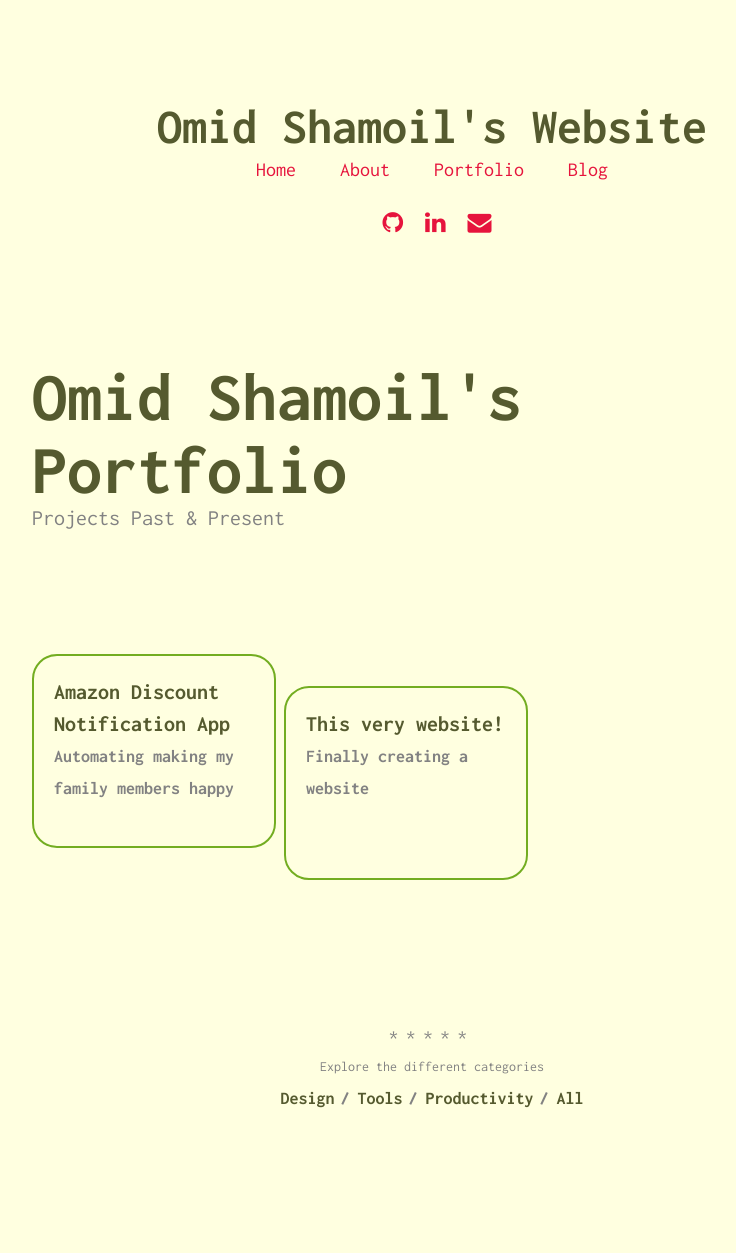
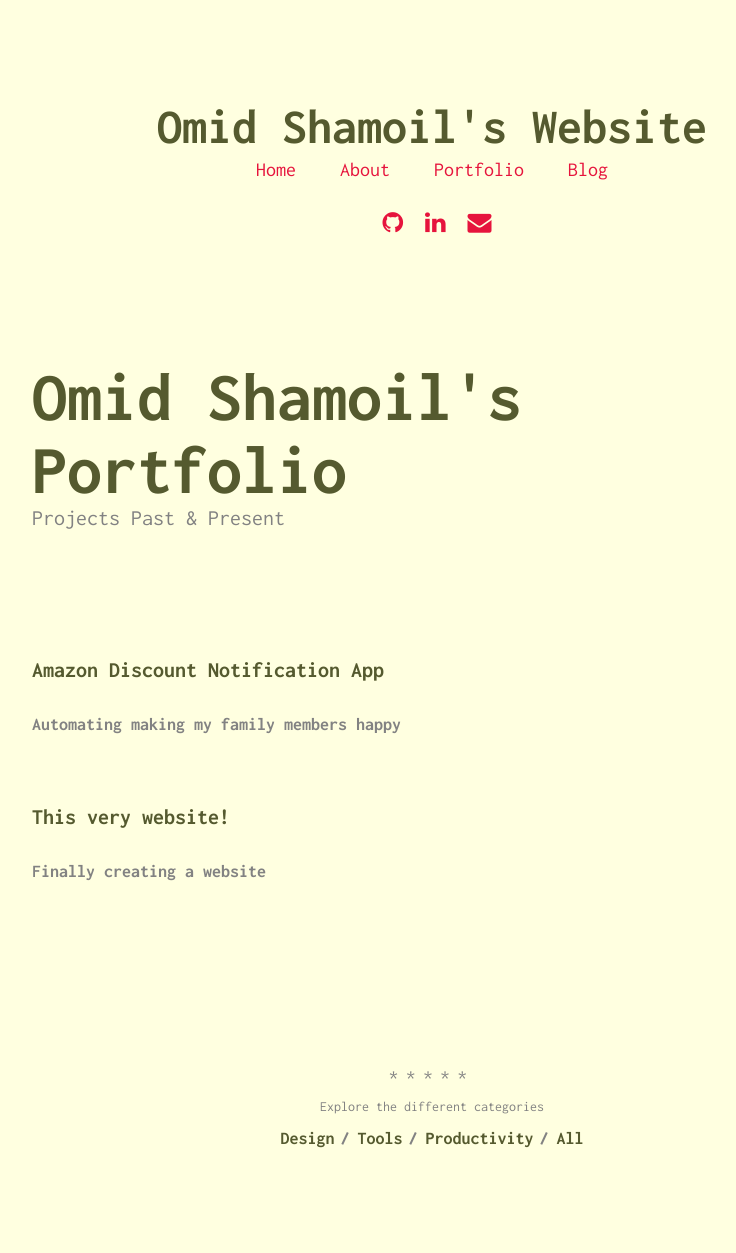
Before and after one commit to oshamoil/oshamoil.github.io, a Jekyll site: the page built from portfolio.html, in a window 1280 px wide. Shown: the whole page, without its empty margins (208-944 px from the left). Built offline with Jekyll 4.4.1, drawn with Linux system fonts in a browser that asks for light colours; before the commit the page ends 1213 px from its top, so only the background shows below that.

Commit message:
Testing syncing issues

```diff
--- a/_sass/_default.scss
+++ b/_sass/_default.scss
@@ -184,18 +184,18 @@ strong {
     //float: right;
 }
 
-.project-teaser p{
-    margin: 0;
-}
-
-.project-teaser {
-    display:inline-block;
-    border-radius: 25px;
-    border: 2px solid #73AD21;
-    padding: 20px;
-    width: 200px;
-    height: 150px;
-}
+//.project-teaser p{
+//    margin: 0;
+//}
+//
+//.project-teaser {
+//    display:inline-block;
+//    border-radius: 25px;
+//    border: 2px solid #73AD21;
+//    padding: 20px;
+//    width: 200px;
+//    height: 150px;
+//}
 
 
 .empty-post-list {
```
